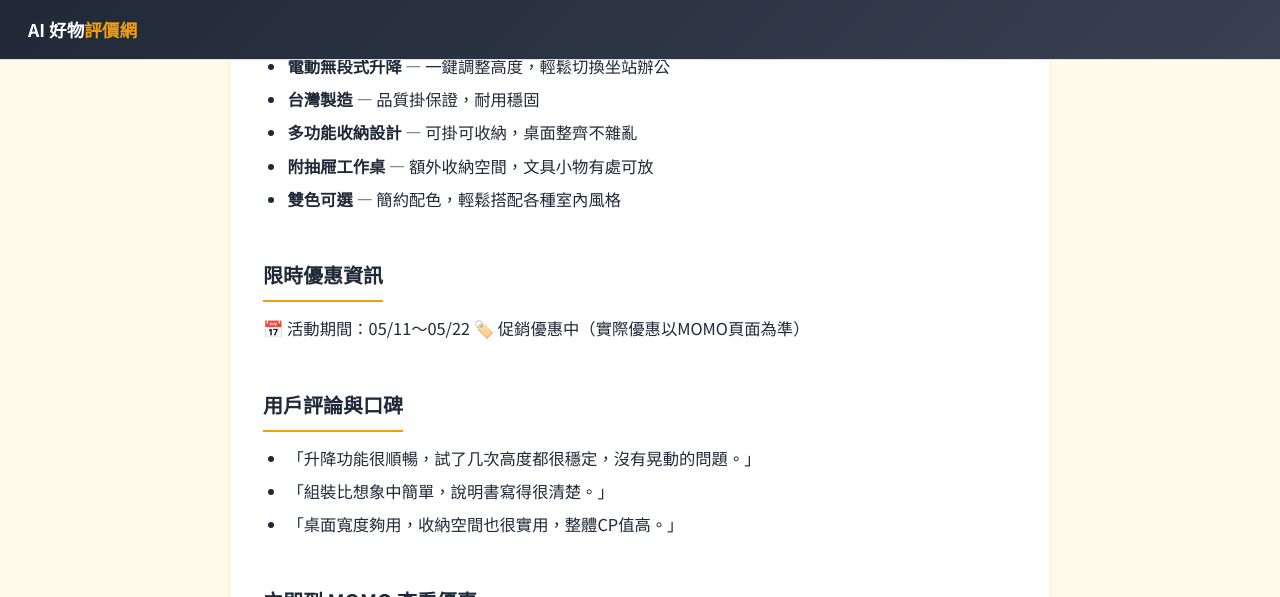
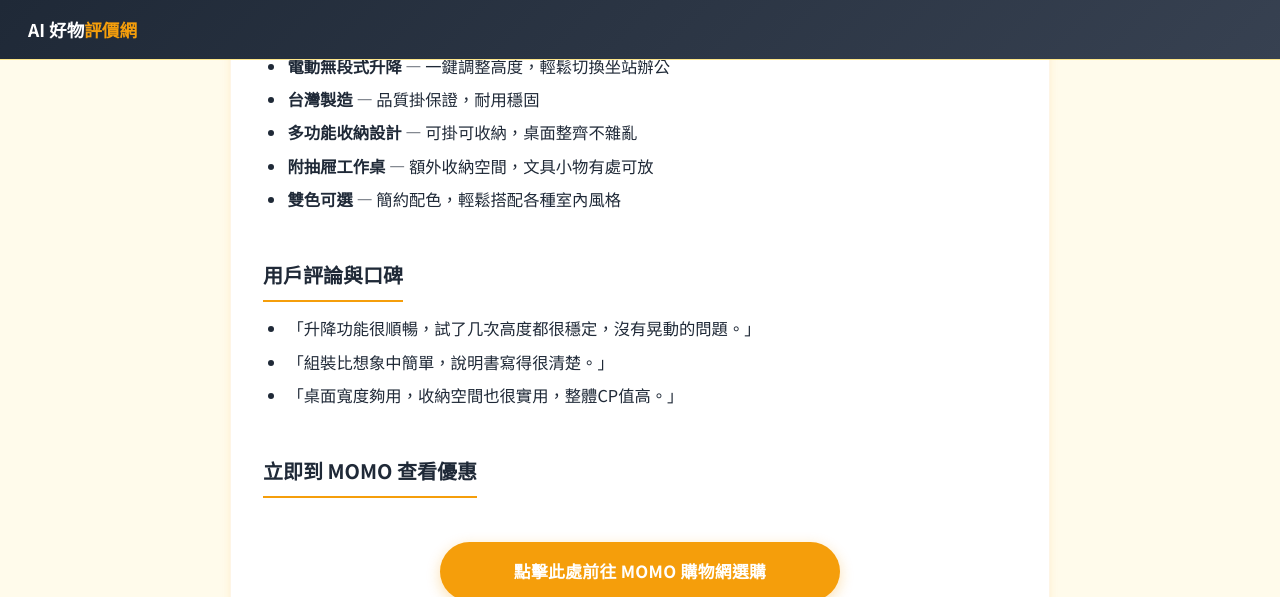
Before and after one commit to MDDAD/momo-evaluate, a Jekyll site: the page built from _posts/2026-05-15-05-one-life-electric-desk.md, in a window 1280 px wide and 900 px high, scrolled down 594 px, cut to the strip 0-597 px from the top of the window. Built offline with Jekyll 4.4.1, drawn with Linux system fonts in a browser that asks for light colours.

Commit message:
移除ONE電動桌期限優惠資訊

```diff
--- a/_posts/2026-05-15-05-one-life-electric-desk.md
+++ b/_posts/2026-05-15-05-one-life-electric-desk.md
@@ -22,10 +22,6 @@ tags:
 * **附抽屜工作桌** — 額外收納空間，文具小物有處可放
 * **雙色可選** — 簡約配色，輕鬆搭配各種室內風格
 
-## 限時優惠資訊
-📅 活動期間：05/11～05/22
-🏷️ 促銷優惠中（實際優惠以MOMO頁面為準）
-
 ## 用戶評論與口碑
 * 「升降功能很順暢，試了几次高度都很穩定，沒有晃動的問題。」
 * 「組裝比想象中簡單，說明書寫得很清楚。」
```
